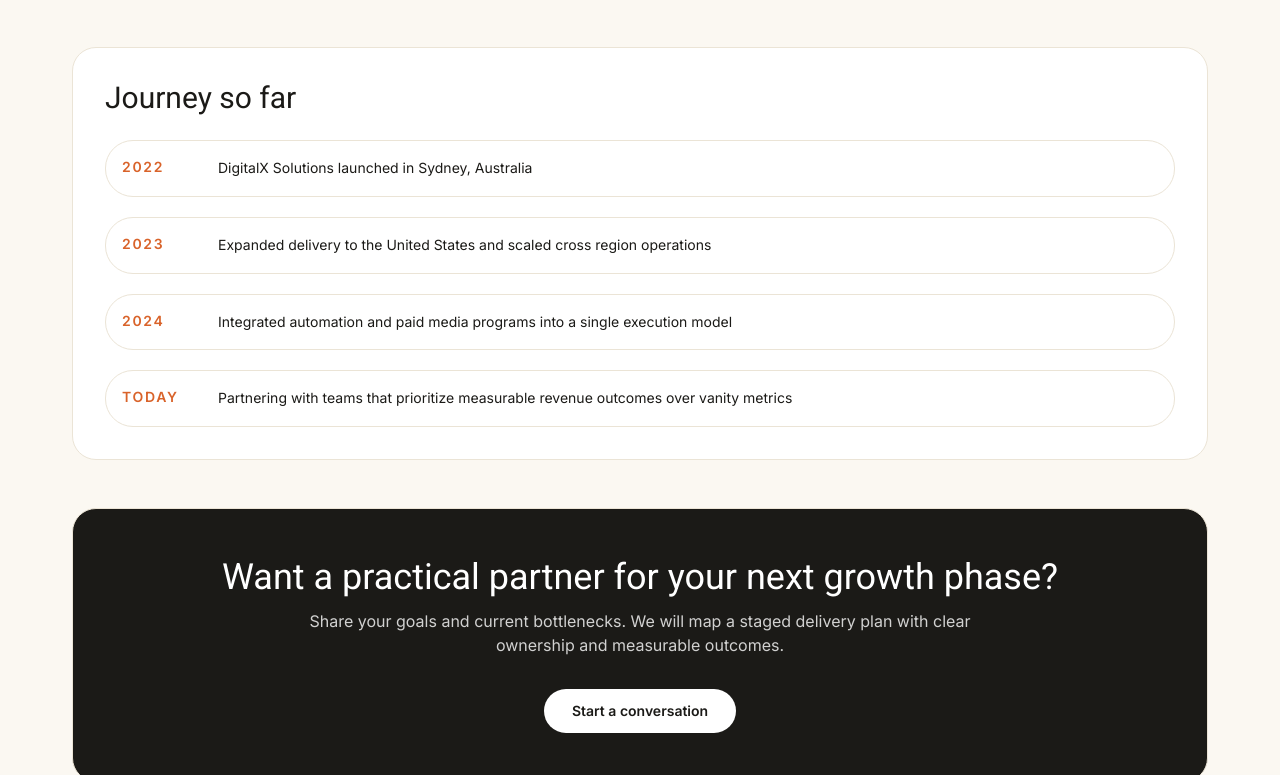
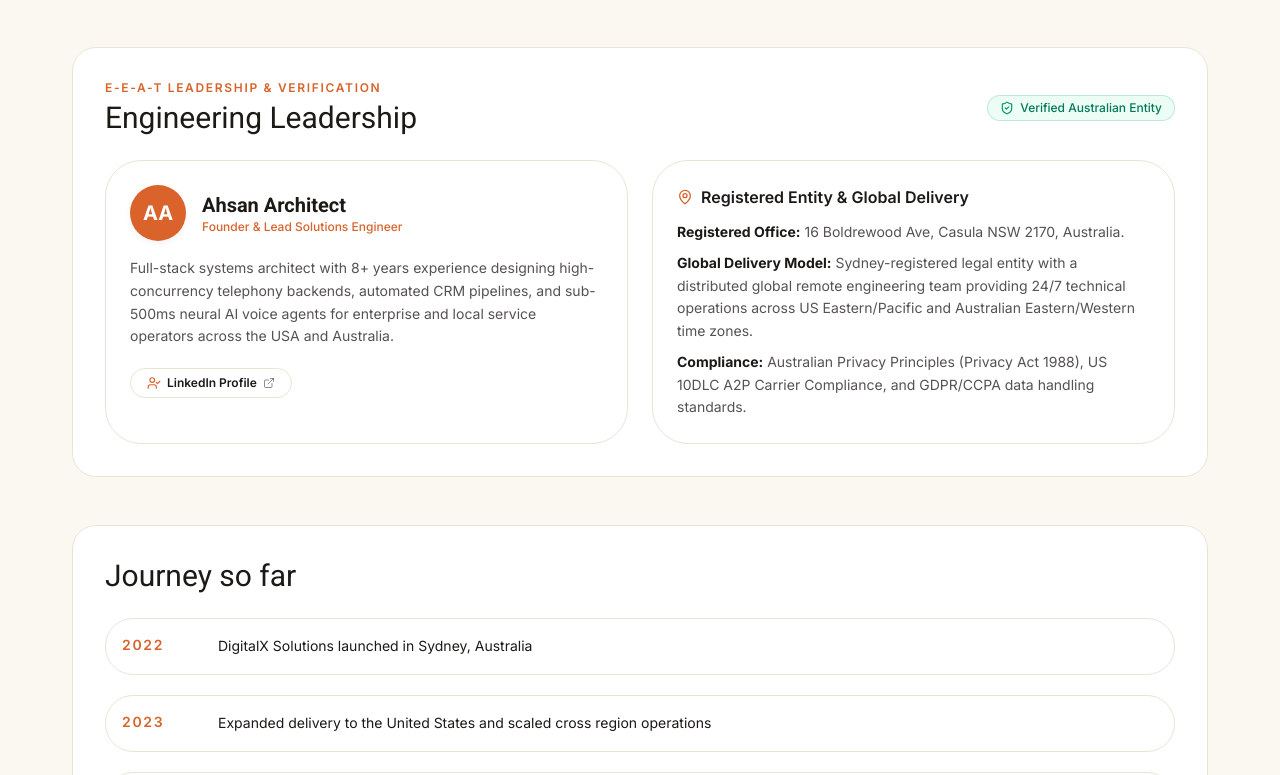
Before and after one commit to ahsan-arch/digitalx-solutions, a Next.js app: page /about in a window 1280 px wide. Shown: the part 1105-1880 px from the top of the page. Built offline with nearby package versions, Linux system fonts and the light colour scheme; no server answers.

Commit message:
feat(seo): harmonize pricing tiers, align H1 and title intent, add founder E-E-A-T leadership profile

```diff
--- a/src/app/about/page.tsx
+++ b/src/app/about/page.tsx
@@ -1,5 +1,6 @@
 import { Metadata } from "next";
 import Link from "next/link";
+import { ExternalLink, MapPin, ShieldCheck, UserCheck } from "lucide-react";
 import {
     aboutPrinciples,
     companyProfile,
@@ -42,10 +43,27 @@ export default function AboutPage() {
         "@id": `${siteConfig.domain}/about`,
         name: "About DigitalX Solutions",
         description:
-            "Learn how DigitalX Solutions operates, what we optimize for, and how we deliver growth systems for clients.",
+            "Learn how DigitalX Solutions operates, what we optimize for, and how we deliver AI voice agents and CRM automation systems for service businesses.",
         url: `${siteConfig.domain}/about`,
         mainEntity: {
-            "@id": `${siteConfig.domain}/#organization`,
+            "@type": "Organization",
+            name: "DigitalX Solutions",
+            url: siteConfig.domain,
+            founder: {
+                "@type": "Person",
+                name: "Ahsan Architect",
+                jobTitle: "Founder & Lead Solutions Engineer",
+                url: "https://www.linkedin.com/in/ahsan-architect",
+                sameAs: ["https://www.linkedin.com/in/ahsan-architect"],
+            },
+            address: {
+                "@type": "PostalAddress",
+                streetAddress: "16 Boldrewood Ave",
+                addressLocality: "Casula",
+                addressRegion: "NSW",
+                postalCode: "2170",
+                addressCountry: "AU",
+            },
         },
     };
 
@@ -128,6 +146,65 @@ export default function AboutPage() {
 
                 <section className="container-shell mt-12">
                     <div className="rounded-3xl border border-border bg-white p-6 md:p-8">
+                        <div className="flex flex-wrap items-center justify-between gap-4">
+                            <div>
+                                <p className="text-xs font-semibold uppercase tracking-[0.14em] text-brand">E-E-A-T Leadership & Verification</p>
+                                <h2 className="mt-1 font-display text-3xl text-foreground">Engineering Leadership</h2>
+                            </div>
+                            <span className="inline-flex items-center gap-1.5 rounded-full border border-emerald-600/20 bg-emerald-50 px-3 py-1 text-xs font-medium text-emerald-700">
+                                <ShieldCheck className="h-3.5 w-3.5 text-emerald-600" /> Verified Australian Entity
+                            </span>
+                        </div>
+
+                        <div className="mt-6 grid gap-6 md:grid-cols-[1fr_1fr]">
+                            <div className="rounded-2xl border border-border bg-surface-50 p-6">
+                                <div className="flex items-center gap-4">
+                                    <div className="flex h-14 w-14 shrink-0 items-center justify-center rounded-2xl bg-brand text-xl font-bold text-white shadow-sm">
+                                        AA
+                                    </div>
+                                    <div>
+                                        <h3 className="font-display text-xl font-semibold text-foreground">Ahsan Architect</h3>
+                                        <p className="text-xs font-medium text-brand">Founder &amp; Lead Solutions Engineer</p>
+                                    </div>
+                                </div>
+                                <p className="mt-4 text-sm leading-relaxed text-foreground/75">
+                                    Full-stack systems architect with 8+ years experience designing high-concurrency telephony backends, automated CRM pipelines, and sub-500ms neural AI voice agents for enterprise and local service operators across the USA and Australia.
+                                </p>
+                                <div className="mt-5 flex items-center gap-3">
+                                    <a
+                                        href="https://www.linkedin.com/in/ahsan-architect"
+                                        target="_blank"
+                                        rel="noopener noreferrer"
+                                        className="inline-flex items-center gap-1.5 rounded-full border border-border bg-white px-4 py-1.5 text-xs font-semibold text-foreground hover:bg-surface-100 transition-colors"
+                                    >
+                                        <UserCheck className="h-3.5 w-3.5 text-brand" /> LinkedIn Profile
+                                        <ExternalLink className="h-3 w-3 text-foreground/50" />
+                                    </a>
+                                </div>
+                            </div>
+
+                            <div className="rounded-2xl border border-border bg-surface-50 p-6">
+                                <div className="flex items-center gap-2 text-foreground font-semibold">
+                                    <MapPin className="h-4 w-4 text-brand" /> Registered Entity &amp; Global Delivery
+                                </div>
+                                <div className="mt-3 text-sm leading-relaxed text-foreground/75 space-y-2">
+                                    <p>
+                                        <strong className="text-foreground">Registered Office:</strong> 16 Boldrewood Ave, Casula NSW 2170, Australia.
+                                    </p>
+                                    <p>
+                                        <strong className="text-foreground">Global Delivery Model:</strong> Sydney-registered legal entity with a distributed global remote engineering team providing 24/7 technical operations across US Eastern/Pacific and Australian Eastern/Western time zones.
+                                    </p>
+                                    <p>
+                                        <strong className="text-foreground">Compliance:</strong> Australian Privacy Principles (Privacy Act 1988), US 10DLC A2P Carrier Compliance, and GDPR/CCPA data handling standards.
+                                    </p>
+                                </div>
+                            </div>
+                        </div>
+                    </div>
+                </section>
+
+                <section className="container-shell mt-12">
+                    <div className="rounded-3xl border border-border bg-white p-6 md:p-8">
                         <h2 className="font-display text-3xl text-foreground">Journey so far</h2>
                         <div className="mt-6 space-y-5">
                             {milestones.map((m) => (
--- a/src/app/au/page.tsx
+++ b/src/app/au/page.tsx
@@ -49,7 +49,7 @@ const auFaqs = [
   {
     question: "How much does an AI voice agent or automation setup cost in Australia?",
     answer:
-      "Monthly plans start at 1,200 US dollars for solo operators and 2,800 US dollars for multi location teams, and Australian clients can be billed in Australian dollars at the current exchange rate on request. A one time setup fee applies based on scope.",
+      "Standalone missed-call text-back automation starts from 450 US dollars per month. Full-stack AI voice receptionists and GoHighLevel CRM implementations start at 1,200 US dollars for solo operators and 2,800 US dollars for multi-location teams, plus a one-time onboarding setup fee based on scope. Australian clients can be invoiced in AUD at current exchange rates.",
   },
   {
     question: "What makes DigitalX Solutions different from other Australian automation agencies?",
--- a/src/app/page.tsx
+++ b/src/app/page.tsx
@@ -36,7 +36,7 @@ export default function HomePage() {
                   DigitalX Solutions
                 </p>
                 <h1 className="font-display text-4xl leading-tight text-foreground md:text-6xl">
-                  AI Voice Receptionists, Missed-Call Text Back &amp; GoHighLevel Setup
+                  AI Voice Receptionists, Missed-Call Recovery &amp; GoHighLevel CRM Systems
                 </h1>
                 <p className="mt-5 max-w-2xl text-base leading-relaxed text-foreground/72 md:text-lg">
                   We deploy 24/7 AI answering agents, instant text-back automations, and custom GoHighLevel CRM architecture for home services, medical, and trade businesses across the USA and Australia.
--- a/src/app/usa/page.tsx
+++ b/src/app/usa/page.tsx
@@ -47,7 +47,7 @@ const usaFaqs = [
   {
     question: "How much does an AI voice agent or automation setup cost in the US?",
     answer:
-      "Monthly plans start at 1,200 US dollars for solo operators and 2,800 US dollars for multi location teams, plus a one time setup fee based on scope. Larger custom projects are quoted to fit your goals. All prices are in US dollars.",
+      "Standalone missed-call text-back automation starts from 450 US dollars per month. Complete end-to-end AI voice receptionists and GoHighLevel CRM implementations start at 1,200 US dollars for solo operators and 2,800 US dollars for multi-location teams, plus a one-time onboarding setup fee based on scope. All prices are in US dollars.",
   },
   {
     question: "What makes DigitalX Solutions different from other US automation agencies?",
--- a/src/lib/seo.ts
+++ b/src/lib/seo.ts
@@ -11,7 +11,7 @@ export const siteConfig = {
 // Every title ≤60 chars, every description ≤155 chars, includes US/AU signals
 export const seoCopy = {
     home: {
-        title: "AI Voice Receptionist & GoHighLevel Setup | USA & Australia",
+        title: "AI Voice Receptionist & CRM Systems | DigitalX Solutions",
         description: "AI voice receptionists, missed-call text-back, and GoHighLevel setup for US and Australian service businesses. Capture every lead and book more jobs 24/7.",
     },
     services: {
```
Also changed, not shown: src/app/pricing/page.tsx (+19 -5 lines).
